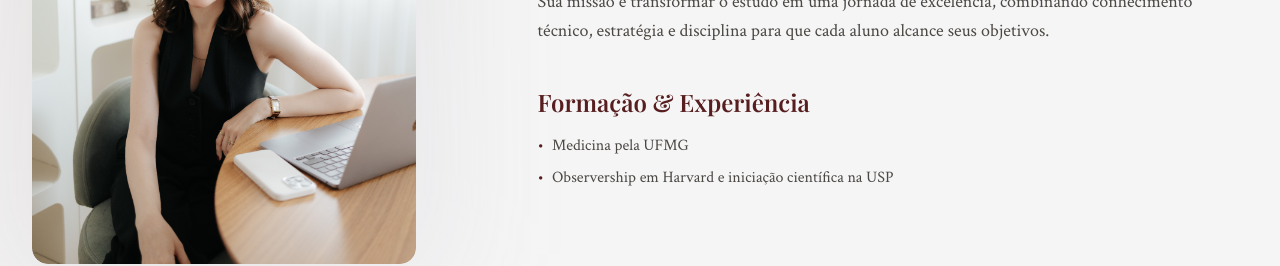
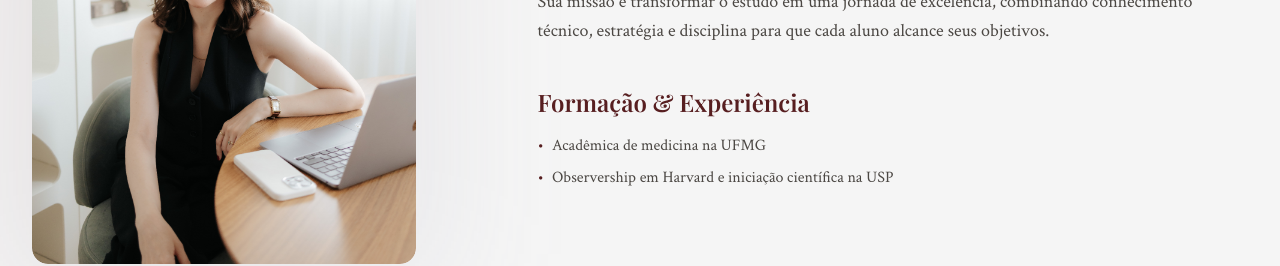
Before and after one commit to exnova526-del/med-ascend-forge, a React (Vite) app: page / in a window 1280 px wide. Shown: the part 1140-1406 px from the top of the page. Built offline with nearby package versions, Linux system fonts and the light colour scheme; the HTML template or start-up script is replaced by a standard one.

Commit message:
Visual edit in Lovable
Edited UI in Lovable

```diff
--- a/src/components/AnnaProfileSection.tsx
+++ b/src/components/AnnaProfileSection.tsx
@@ -56,7 +56,7 @@ const AnnaProfileSection = () => {
                 <ul className="space-y-2 text-base">
                   <li className="flex items-start">
                     <span className="text-burgundy mr-2">•</span>
-                    <span>Medicina pela UFMG</span>
+                    <span>Acadêmica de medicina na UFMG</span>
                   </li>
                   <li className="flex items-start">
                     <span className="text-burgundy mr-2">•</span>
```
